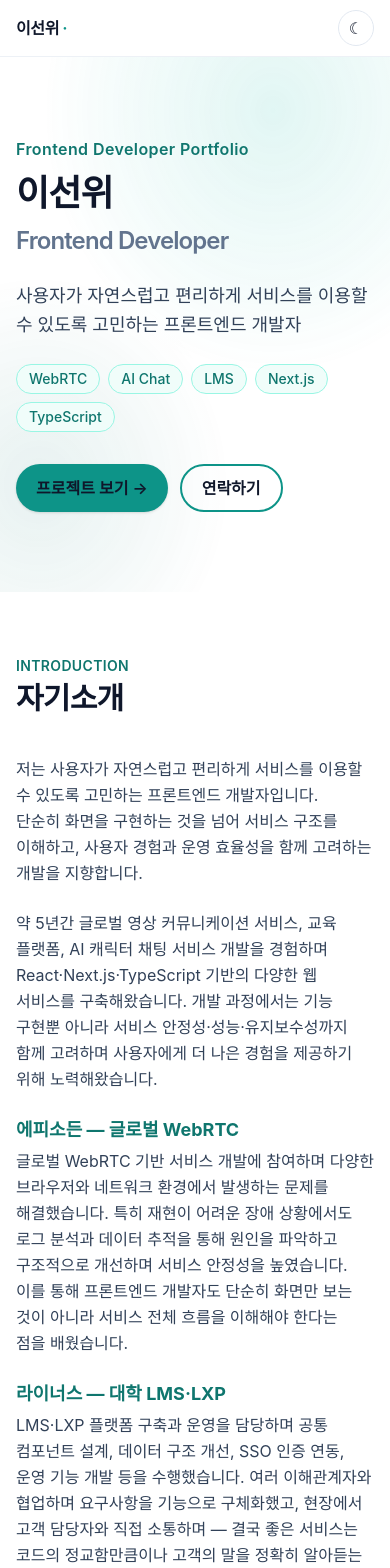
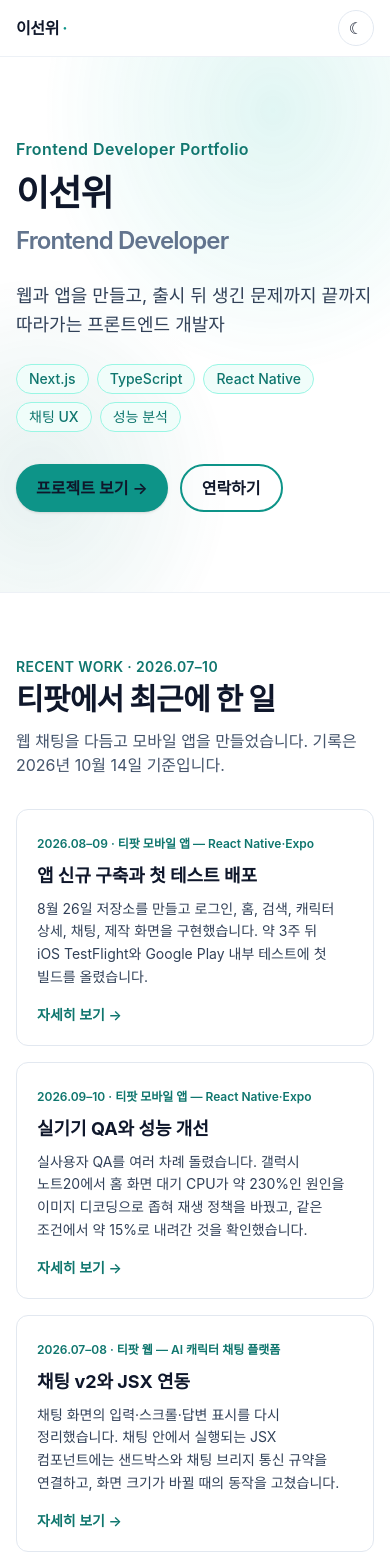
Before and after one commit to ricklee1998/about-me, a React (Vite) app: page /projects/1 in a window 390 px wide. Shown: the top 1568 px of the page. Built offline with nearby package versions, Linux system fonts and the light colour scheme; a web font is replaced by a local one.

Commit message:
Update Teapot web and mobile portfolio through October 2026

```diff
--- a/src/components/ProjectGrid.tsx
+++ b/src/components/ProjectGrid.tsx
@@ -25,7 +25,7 @@ export default function ProjectGrid() {
           진행한 프로젝트
         </h2>
         <p className="mt-3 text-slate-600 dark:text-slate-300">
-          카드를 클릭하면 각 프로젝트의 상세 페이지로 이동합니다.
+          티팟 웹·앱의 2026년 7–10월 작업을 반영했습니다. 카드를 클릭하면 상세 페이지로 이동합니다.
         </p>
       </header>
 
--- /dev/null
+++ b/src/components/RecentWork.tsx
@@ -0,0 +1,50 @@
+import { Link } from 'react-router-dom';
+import { projects } from '../data/projects';
+
+const recent = projects.flatMap((project) =>
+  (project.recentWork ?? [])
+    .filter((work) => work.featured)
+    .map((work) => ({ ...work, projectId: project.id, projectTitle: project.title })),
+);
+
+export default function RecentWork() {
+  return (
+    <section
+      id="recent-work"
+      className="mx-auto max-w-6xl px-4 sm:px-6 py-16 sm:py-20 border-t border-slate-200/60 dark:border-slate-800/80"
+    >
+      <header className="mb-8">
+        <p className="text-brand-700 dark:text-brand-400 font-semibold tracking-wide text-sm">
+          RECENT WORK · 2026.07–10
+        </p>
+        <h2 className="mt-1 text-3xl sm:text-4xl font-extrabold tracking-tight text-slate-900 dark:text-white">
+          티팟에서 최근에 한 일
+        </h2>
+        <p className="mt-3 text-slate-600 dark:text-slate-300">
+          웹 채팅을 다듬고 모바일 앱을 만들었습니다. 기록은 2026년 10월 14일 기준입니다.
+        </p>
+      </header>
+
+      <div className="grid md:grid-cols-3 gap-4">
+        {recent.map((work) => (
+          <Link
+            key={`${work.projectId}-${work.title}`}
+            to={`/projects/${work.projectId}`}
+            className="card-hover block p-5 rounded-xl border border-slate-200 dark:border-slate-800 bg-white dark:bg-slate-900/40 hover:border-brand-500 focus:outline-none focus-visible:ring-2 focus-visible:ring-brand-500"
+          >
+            <span className="text-xs font-semibold text-brand-700 dark:text-brand-400">
+              {work.period} · {work.projectTitle}
+            </span>
+            <h3 className="mt-2 text-lg font-bold text-slate-900 dark:text-white">{work.title}</h3>
+            <p className="mt-2 text-sm leading-relaxed text-slate-700 dark:text-slate-300">
+              {work.body}
+            </p>
+            <span className="mt-4 block text-sm font-semibold text-brand-700 dark:text-brand-400">
+              자세히 보기 →
+            </span>
+          </Link>
+        ))}
+      </div>
+    </section>
+  );
+}
--- a/src/data/profile.ts
+++ b/src/data/profile.ts
@@ -28,15 +28,15 @@ export const profile: Profile = {
   name: '이선위',
   role: 'Frontend Developer',
   tagline:
-    '사용자가 자연스럽고 편리하게 서비스를 이용할 수 있도록 고민하는 프론트엔드 개발자',
+    '웹과 앱을 만들고, 출시 뒤 생긴 문제까지 끝까지 따라가는 프론트엔드 개발자',
   intro: [
     {
       body:
-        '저는 사용자가 자연스럽고 편리하게 서비스를 이용할 수 있도록 고민하는 프론트엔드 개발자입니다. 단순히 화면을 구현하는 것을 넘어 서비스 구조를 이해하고, 사용자 경험과 운영 효율성을 함께 고려하는 개발을 지향합니다.',
+        '화면을 만드는 데서 일을 끝내지 않습니다. 사용자가 어디서 막히는지 보고, 원인이 화면 밖에 있으면 로그와 데이터까지 따라갑니다.',
     },
     {
       body:
-        '약 5년간 글로벌 영상 커뮤니케이션 서비스, 교육 플랫폼, AI 캐릭터 채팅 서비스 개발을 경험하며 React·Next.js·TypeScript 기반의 다양한 웹 서비스를 구축해왔습니다. 개발 과정에서는 기능 구현뿐 아니라 서비스 안정성·성능·유지보수성까지 함께 고려하며 사용자에게 더 나은 경험을 제공하기 위해 노력해왔습니다.',
+        '약 5년간 글로벌 영상통화, 대학 교육 플랫폼, AI 캐릭터 채팅 서비스를 만들었습니다. 최근에는 티팟의 웹 채팅과 제작 기능을 다듬고, React Native 앱을 처음부터 만들어 내부 테스트에 올렸습니다.',
     },
     {
       title: '에피소든 — 글로벌 WebRTC',
@@ -51,7 +51,7 @@ export const profile: Profile = {
     {
       title: '페어리테일 — AI 캐릭터 채팅',
       body:
-        '페어리테일에서는 LLM 기반 AI 캐릭터 채팅 서비스 개발에 참여하며 사용자 입력부터 모델 응답, 메모리 데이터 연결, UI 렌더링까지 복잡한 데이터 흐름을 구현했습니다. 새로운 기술을 빠르게 학습하고 서비스에 적용하는 과정에서 문제 해결 능력과 개발 역량을 더욱 성장시킬 수 있었습니다.',
+        '티팟에서는 채팅 화면, 캐릭터 제작, 검색과 보관함을 개발했습니다. 2026년 8월부터는 React Native·Expo 앱을 새로 만들었습니다. 출시 준비 중 안드로이드 발열 제보를 받고 실기기로 원인을 측정해 고쳤고, 채팅 중 앱을 내려도 답변을 이어 볼 수 있도록 백엔드와 함께 연결 흐름을 손봤습니다.',
     },
     {
       title: '서비스는 자식, 회사는 가족',
@@ -68,9 +68,9 @@ export const profile: Profile = {
         '150개국 사용자가 이용하는 WebRTC 서비스에서, 재현하기 어려운 장애를 로그와 데이터로 추적해 구조적으로 개선했습니다.',
     },
     {
-      title: 'AI 기반 서비스',
+      title: '티팟 웹과 앱',
       body:
-        'LLM·메모리·UI 렌더링이 얽힌 복잡한 데이터 흐름을 새로 학습하며 빠르게 서비스에 녹였습니다. 변화에 적응하는 속도가 강점입니다.',
+        '웹 채팅과 제작 기능을 맡고, React Native 앱을 처음부터 구축해 내부 테스트에 배포했습니다. 안드로이드 발열은 실기기에서 원인을 찾아 대기 CPU를 약 230%에서 15%로 낮췄습니다.',
     },
     {
       title: '대학 LMS — 고객과의 소통',
@@ -83,11 +83,15 @@ export const profile: Profile = {
     phone: '010-6289-2548',
     github: 'https://github.com/ricklee1998',
   },
-  keywords: ['WebRTC', 'AI Chat', 'LMS', 'Next.js', 'TypeScript'],
+  keywords: ['Next.js', 'TypeScript', 'React Native', '채팅 UX', '성능 분석'],
   skills: [
     {
       label: 'Frontend',
-      items: ['React', 'Next.js', 'Vue.js', 'TypeScript', 'JavaScript', 'Tailwind CSS', 'PWA'],
+      items: ['React', 'Next.js', 'Vue.js', 'TypeScript', 'JavaScript', 'Tailwind CSS', 'Zustand', 'TanStack Query', 'PWA'],
+    },
+    {
+      label: 'Mobile',
+      items: ['React Native', 'Expo', 'Reanimated', 'Android', 'iOS'],
     },
     {
       label: 'Realtime · Media',
@@ -98,7 +102,7 @@ export const profile: Profile = {
       items: ['NestJS', 'Spring Boot', 'Node.js', 'Python'],
     },
     {
-      label: 'Infra · Tooling',
+      label: 'Infra · Quality',
       items: [
         'GCP',
         'Firebase / Firestore',
@@ -107,6 +111,8 @@ export const profile: Profile = {
         'Kibana',
         'JMeter',
         'CI/CD',
+        'Playwright',
+        'Crashlytics',
       ],
     },
   ],
--- a/src/data/projects.ts
+++ b/src/data/projects.ts
@@ -14,6 +14,11 @@ export type ProjectVideo = {
 export type ProjectFeature = {
   title: string;
   body: string;
+};
+
+export type RecentWork = ProjectFeature & {
+  period: string;
+  featured?: boolean;
 };
 
 export type ProjectComparison = {
@@ -38,6 +43,8 @@ export type Project = {
   images: ProjectImage[];
   video?: ProjectVideo;
   features?: ProjectFeature[];
+  recentRange?: string;
+  recentWork?: RecentWork[];
   comparisons?: ProjectComparison[];
   context?: string;
   note?: string;
@@ -48,7 +55,7 @@ export const companyOrder: Company[] = ['페어리테일', '라이너스', '에
 export const companyMeta: Record<Company, { period: string; oneLine: string }> = {
   페어리테일: {
     period: '2025.12 ~ 재직 중',
-    oneLine: 'AI 캐릭터 채팅 플랫폼 티팟의 프론트엔드 고도화',
+    oneLine: '티팟 웹의 채팅·제작 기능 개발, React Native 앱 신규 구축·운영',
   },
   라이너스: {
     period: '2025.03 ~ 2025.12',
@@ -67,17 +74,100 @@ export const companyMeta: Record<Company, { period: string; oneLine: string }> =
 export const projects: Project[] = [
   // ────────────────── 페어리테일 ──────────────────
   {
+    id: 'teapot-mobile',
+    company: '페어리테일',
+    title: '티팟 모바일 앱 — React Native·Expo',
+    period: '2026.08 ~ 진행 중',
+    oneLine: '웹의 주요 화면을 앱으로 옮기고, 테스트 배포 뒤 발견한 문제까지 고쳤습니다.',
+    role: 'Mobile Frontend (React Native · Expo · TypeScript)',
+    context:
+      '2026년 8월 26일 앱 저장소를 처음 만들었습니다. 이미 운영 중인 티팟 웹을 바탕으로 로그인, 탐색, 캐릭터 상세, 채팅, 캐릭터 제작을 앱에서도 쓸 수 있게 하는 일이었습니다.',
+    overview:
+      '공통 컴포넌트부터 화면과 내비게이션을 만들고 태블릿·폴더블 레이아웃을 맞췄습니다. 약 3주 만에 TestFlight와 Google Play 내부 테스트에 첫 빌드를 배포했습니다. 이후 실사용자 QA에서 발견한 채팅, 스크롤, 발열 문제를 계속 고쳤습니다.',
+    recentRange: '2026.08–10',
+    recentWork: [
+      {
+        period: '2026.08–09',
+        title: '앱 신규 구축과 첫 테스트 배포',
+        featured: true,
+        body: '8월 26일 저장소를 만들고 로그인, 홈, 검색, 캐릭터 상세, 채팅, 제작 화면을 구현했습니다. 약 3주 뒤 iOS TestFlight와 Google Play 내부 테스트에 첫 빌드를 올렸습니다.',
+      },
+      {
+        period: '2026.09',
+        title: '웹과 앱의 채팅 흐름 맞추기',
+        body: '채팅 v2와 캐릭터 제작을 앱에 옮기고, 입력창·스크롤·상태창을 기기별로 확인했습니다. 앱을 내린 사이 연결이 끊겨도 다시 들어와 답변을 볼 수 있도록 백엔드와 함께 처리했습니다.',
+      },
+      {
+        period: '2026.09–10',
+        title: '실기기 QA와 성능 개선',
+        featured: true,
+        body: '실사용자 QA를 여러 차례 돌렸습니다. 갤럭시 노트20에서 홈 화면 대기 CPU가 약 230%인 원인을 이미지 디코딩으로 좁혀 재생 정책을 바꿨고, 같은 조건에서 약 15%로 내려간 것을 확인했습니다.',
+      },
+    ],
+    features: [
+      {
+        title: '웹 기능을 앱에 맞게 옮기기',
+        body: '로그인, 홈, 검색, 캐릭터 상세, 채팅, 제작 흐름을 앱의 화면 크기와 이동 방식에 맞춰 구현했습니다.',
+      },
+      {
+        title: '태블릿·폴더블 대응',
+        body: '아이패드와 갤럭시 Z 폴드에서 목록, 채팅, 제작 화면이 자연스럽게 보이도록 레이아웃을 조정했습니다.',
+      },
+      {
+        title: '채팅 재진입',
+        body: '백그라운드로 이동하면서 연결이 끊기는 상황을 다뤘습니다. 서버에 남은 답변을 다시 읽어 채팅이 이어지도록 웹·앱·백엔드 흐름을 맞췄습니다.',
+      },
+      {
+        title: '움직이는 이미지 재생 정책',
+        body: '화면에 보이지 않는 이미지가 계속 디코딩되지 않도록 재생 정책을 적용했습니다. 수정 전후를 같은 안드로이드 기기에서 다시 측정했습니다.',
+      },
+    ],
+    responsibilities: [
+      'React Native·Expo 앱 저장소 생성, 공통 컴포넌트·화면·내비게이션 구축',
+      '웹의 채팅 v2와 6단계 캐릭터 제작 흐름을 앱에 맞게 구현',
+      '아이패드·폴더블 레이아웃, 다크모드, 스크롤·입력창 등 기기별 사용성 개선',
+      'TestFlight·Google Play 내부 테스트 빌드와 배포 자동화, 실사용자 QA 대응',
+      '안드로이드 발열 원인 측정 및 이미지 재생 정책 적용',
+    ],
+    achievements: [
+      '2026.08.26 저장소 생성 후 약 3주 만에 iOS·Android 내부 테스트에 첫 빌드 배포',
+      '갤럭시 노트20(Android 13, 2026.09) 홈 화면 대기 CPU 약 230% → 15%로 감소',
+      '채팅 중 앱을 내려도 재진입 후 답변을 이어 볼 수 있도록 백엔드와 함께 연결 흐름 개선',
+    ],
+    stack: ['React Native', 'Expo', 'TypeScript', 'Reanimated', 'Zustand', 'Firebase', 'Crashlytics'],
+    images: [{ src: '/assets/teapot/mobile-cover.svg', caption: '티팟 모바일 앱 프로젝트 표지' }],
+  },
+  {
     id: 'teapot',
     company: '페어리테일',
-    title: '티팟(Teapot) — AI 캐릭터 채팅 플랫폼',
+    title: '티팟 웹 — AI 캐릭터 채팅 플랫폼',
     period: '2025.12 ~ 재직 중',
     site: 'https://teapotchat.com',
     oneLine: '제작자가 만드는 캐릭터, 사용자가 즐기는 대화 — LLM 기반 AI 캐릭터 채팅 플랫폼',
-    role: 'Frontend (Next.js · TypeScript · GCP)',
+    role: 'Web Frontend (Next.js 15 · React 19 · TypeScript)',
     context:
       '티팟은 LLM 기반의 AI 캐릭터 채팅 플랫폼입니다. 타겟은 크게 두 축 — 제작자는 자신만의 캐릭터를 창조하고, 사용자는 그 캐릭터와의 대화에서 재미와 즐거움을 얻습니다. 성별·연령에 관계없이 다양한 결의 캐릭터가 공존하는 공간입니다. 저는 2025년 12월말부터 합류해 프론트엔드 전반의 리뉴얼 작업을 맡고 있습니다.',
     overview:
-      '주로 다룬 영역은 검색·메인·제작자·채팅 내부 네 페이지입니다. 입사 직전 버전(25_)의 화면들은 정보가 빽빽하고 제작자가 거쳐야 할 단계가 많았는데, 저는 같은 기능을 유지하면서 사용자가 처음 만나도 막히지 않는 흐름으로 재설계하는 데 집중했습니다. 특히 제작자 페이지는 일반 모드와 전문가 모드로 분리해, 처음 만드는 사람과 능숙한 사람이 각자의 속도로 캐릭터를 만들 수 있게 했습니다 — 실제 제작자분들의 피드백도 매우 긍정적이었습니다.',
+      '처음에는 검색·메인·제작자·채팅 화면을 리뉴얼했습니다. 제작 화면은 일반/전문가 모드로 나눠 처음 만드는 사람의 진입 부담을 줄였습니다. 2026년 7월부터는 채팅 v2, 채팅 안에서 실행되는 JSX 컴포넌트, 검색·북마크·보관함을 다뤘습니다. 웹과 새 모바일 앱의 동작을 맞추는 일도 함께했습니다.',
+    recentRange: '2026.07–10',
+    recentWork: [
+      {
+        period: '2026.07–08',
+        title: '채팅 v2와 JSX 연동',
+        featured: true,
+        body: '채팅 화면의 입력·스크롤·답변 표시를 다시 정리했습니다. 채팅 안에서 실행되는 JSX 컴포넌트에는 샌드박스와 채팅 브리지 통신 규약을 연결하고, 화면 크기가 바뀔 때의 동작을 고쳤습니다.',
+      },
+      {
+        period: '2026.09',
+        title: '끊긴 채팅 이어 보기',
+        body: '답변 생성 중 연결이 끊기면 바로 오류로 표시하던 흐름을 고쳤습니다. 서버에 저장된 답변을 기다려 재진입 시 이어 볼 수 있게 백엔드·앱 개발과 함께 맞췄습니다.',
+      },
+      {
+        period: '2026.09–10',
+        title: '검색·북마크·보관함',
+        body: '해시태그에서 탐색 검색으로 넘어가는 동선, 알골리아 검색, 북마크 이동과 채팅 보관함의 폴더별 사용 흐름을 개선했습니다.',
+      },
+    ],
     features: [
       {
         title: '검색 · 메인 — 탐색 흐름 재설계',
@@ -112,6 +202,8 @@ export const projects: Project[] = [
     ],
     responsibilities: [
       'Next.js·TypeScript 기반 검색·메인·제작자·채팅 등 주요 페이지 전면 리뉴얼',
+      '2026년 7–10월 채팅 v2 화면·입력·스크롤 정책 개선, JSX 샌드박스와 채팅 브리지 연동',
+      '검색·북마크·보관함 개선과 웹·앱 채팅 재진입 흐름 조율',
       '제작자 페이지 — 일반(simple) / 전문가(detail) 모드 분리, 단계 축소, 진입 장벽 완화',
       '캐릭터 제작 — 이미지 관리(폴더/일반 타입 · List·Grid·Split 뷰 · Drag&Drop 폴더 합치기·이미지 합치기·폴더 해제) 설계·구현',
       '캐릭터 제작 — 드래프트·체크포인트 기반 버전 관리(최대 50개), 10분 주기 자동저장, 작성 중 이탈 가드, 30,000자 진행률 측정',
--- a/src/pages/HomePage.tsx
+++ b/src/pages/HomePage.tsx
@@ -1,6 +1,7 @@
 import { useEffect } from 'react';
 import { useLocation } from 'react-router-dom';
 import Hero from '../components/Hero';
+import RecentWork from '../components/RecentWork';
 import Introduction from '../components/Introduction';
 import About from '../components/About';
 import Skills from '../components/Skills';
@@ -25,6 +26,7 @@ export default function HomePage() {
   return (
     <>
       <Hero />
+      <RecentWork />
       <Introduction />
       <About />
       <Skills />
```
Also changed, not shown: src/pages/ProjectPage.tsx (+22 -0 lines), public/assets/teapot/mobile-cover.svg (added), 1 other file (tests, documents, lock files or other folders).
